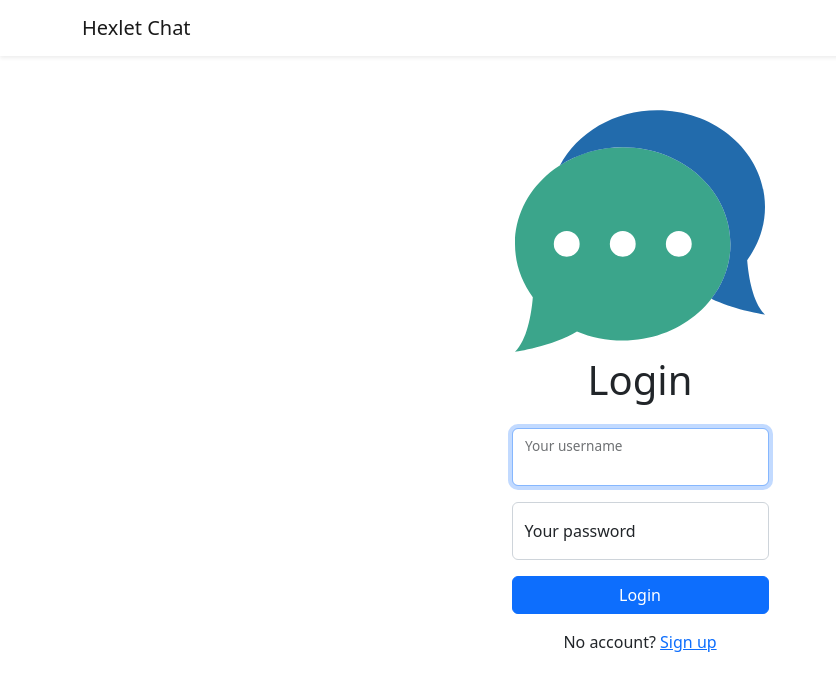
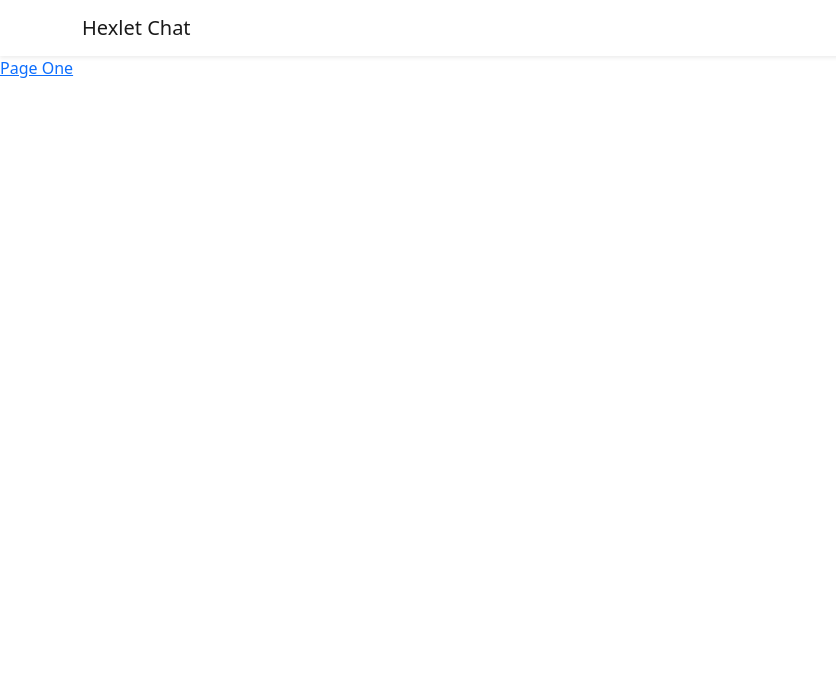
Before and after one commit to asenka0301/frontend-bootcamp-project-12, a React (Create React App) app in the folder frontend/: page / in a window 1280 px wide. Before the commit this address led to /login. Shown: the top 690 px of the page, without its empty margins (0-836 px from the left). Built offline with nearby package versions, Linux system fonts and the light colour scheme; sample sign-in values are in the browser's storage.

Commit message:
fix redirect to login and root

```diff
--- a/frontend/src/App.jsx
+++ b/frontend/src/App.jsx
@@ -1,6 +1,7 @@
+/* eslint-disable react/prop-types */
 import './App.css';
 import 'bootstrap/dist/css/bootstrap.min.css';
-import PropTypes from 'prop-types';
+// import PropTypes from 'prop-types';
 import React, { useState, useMemo } from 'react';
 import {
   BrowserRouter,
@@ -13,15 +14,16 @@ import LoginPage from './Components/LoginPage';
 import NotFoundPage from './Pages/NotFoundPage';
 import Nav from './Components/Nav';
 import AuthContext from './contexts/index';
+import useAuth from './hooks';
 
 function AuthProvider({ children }) {
-  const [loggedIn, setLoggedIn] = useState(false);
-  const logIn = () => setLoggedIn(true);
-  AuthProvider.propTypes = {
-    children: PropTypes.element.isRequired,
+  const initialState = Boolean(localStorage.getItem('token'));
+  const [loggedIn, setLoggedIn] = useState(initialState);
+  const logIn = () => {
+    setLoggedIn(true);
   };
 
-  const foo = useMemo(() => ({ loggedIn, logIn }), []);
+  const foo = useMemo(() => ({ loggedIn, logIn }), [loggedIn]);
 
   return (
     <AuthContext.Provider value={foo}>
@@ -31,14 +33,9 @@ function AuthProvider({ children }) {
 }
 
 function ChatRoute({ children }) {
-  const result = localStorage.getItem('admin') !== null;
-
-  ChatRoute.propTypes = {
-    children: PropTypes.element.isRequired,
-  };
-
+  const auth = useAuth();
   return (
-    result ? children : <Navigate to="/login" />
+    auth.loggedIn ? children : <Navigate to="/login" />
   );
 }
 
--- a/frontend/src/Components/LoginPage.jsx
+++ b/frontend/src/Components/LoginPage.jsx
@@ -8,7 +8,7 @@ import { useFormik } from 'formik';
 import * as Yup from 'yup';
 import { Form, Button } from 'react-bootstrap';
 import axios from 'axios';
-import { useNavigate } from 'react-router-dom';
+import { useNavigate, Navigate } from 'react-router-dom';
 import routes from '../routes.js';
 import useAuth from '../hooks/index';
 import chatLogo from '../Images/chat-logo.svg';
@@ -18,14 +18,6 @@ function LoginPage() {
   const inputRef = useRef();
   const navigate = useNavigate();
   const [authFailed, setAuthFailed] = useState(false);
-
-  useEffect(() => {
-    inputRef.current.focus();
-    const result = localStorage.getItem('admin') !== null;
-    if (result) {
-      navigate('/');
-    }
-  }, []);
 
   const formik = useFormik({
     initialValues: {
@@ -45,10 +37,12 @@ function LoginPage() {
     onSubmit: async (values) => {
       setAuthFailed(false);
       try {
-        const res = await axios.post(routes.loginPath(), values);
-        auth.logIn();
-        localStorage.setItem(res.data.username, JSON.stringify(res.data));
-        navigate('/');
+        const response = await axios.post(routes.loginPath(), values);
+        if (response.status === 200) {
+          localStorage.setItem('token', response.data.token);
+          auth.logIn();
+          navigate('/');
+        }
       } catch (errors) {
         formik.setSubmitting(false);
         if (errors.isAxiosError && errors.response.status === 401) {
@@ -60,6 +54,15 @@ function LoginPage() {
       }
     },
   });
+
+  if (auth.loggedIn) {
+    return <Navigate to="/" />;
+  }
+
+  useEffect(() => {
+    inputRef.current.focus();
+  }, []);
+
   return (
     <main className="main">
       <div className="loginContainer">
--- a/frontend/src/Pages/MainPage.jsx
+++ b/frontend/src/Pages/MainPage.jsx
@@ -3,11 +3,6 @@ import { Link } from 'react-router-dom';
 // import useAuth from '../hooks/index';
 
 function MainPage() {
-  // const auth = useAuth();
-  // const result = localStorage.getItem('admin') !== null;
-  // if (result) {
-  //   auth.logIn();
-  // }
   return <Link to="/login">Page One</Link>;
 }
 
```
